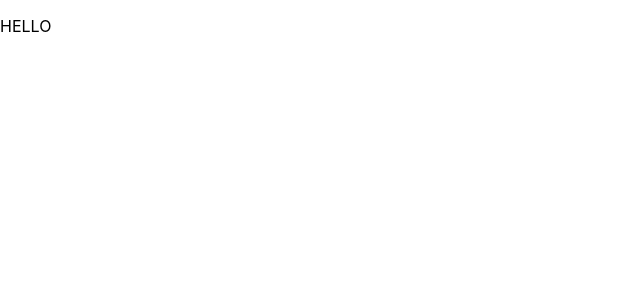
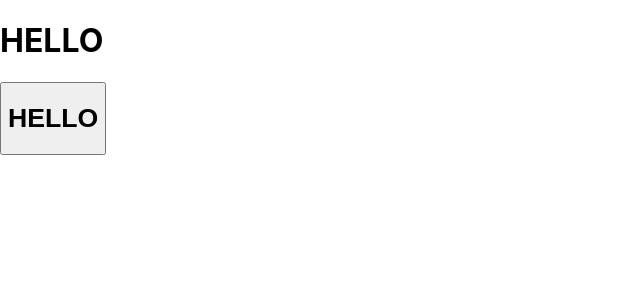
Before and after one commit to nvduran/nick-duran, a React (Create React App) app in the folder nick-duran/: page / in a window 1280 px wide. Shown: the top 300 px of the page, without its empty margins (0-640 px from the left). Built offline with nearby package versions, Linux system fonts and the light colour scheme.

Commit message:
working react-bootstrap int

```diff
--- a/nick-duran/package.json
+++ b/nick-duran/package.json
@@ -6,7 +6,9 @@
     "@testing-library/jest-dom": "^5.14.1",
     "@testing-library/react": "^11.2.7",
     "@testing-library/user-event": "^12.8.3",
+    "bootstrap": "^5.0.2",
     "react": "^17.0.2",
+    "react-bootstrap": "^1.6.1",
     "react-dom": "^17.0.2",
     "react-scripts": "4.0.3",
     "web-vitals": "^1.1.2"
--- a/nick-duran/src/App.js
+++ b/nick-duran/src/App.js
@@ -1,4 +1,5 @@
 import React, { useState } from 'react';
+import { Container, Button } from 'react-bootstrap';
 import Nav from './components/Nav';
 import About from './components/About';
 import Gallery from './components/Gallery';
--- a/nick-duran/src/components/Nav/index.js
+++ b/nick-duran/src/components/Nav/index.js
@@ -1,4 +1,5 @@
 import React, { useEffect } from 'react';
+import { Container, Button } from 'react-bootstrap';
 import { capitalizeFirstLetter } from '../../utils/helpers.js';
 
 
@@ -53,7 +54,13 @@ function Nav(props) {
 
 
     return (
-        <p>HELLO</p>
+
+        <Container>
+            <h1 className="text-center">HELLO</h1>
+            <Button><h1 className="text-center">HELLO</h1></Button>
+        </Container>
+
+
     );
 }
 
```
Also changed, not shown: 1 other file (tests, documents, lock files or other folders).
